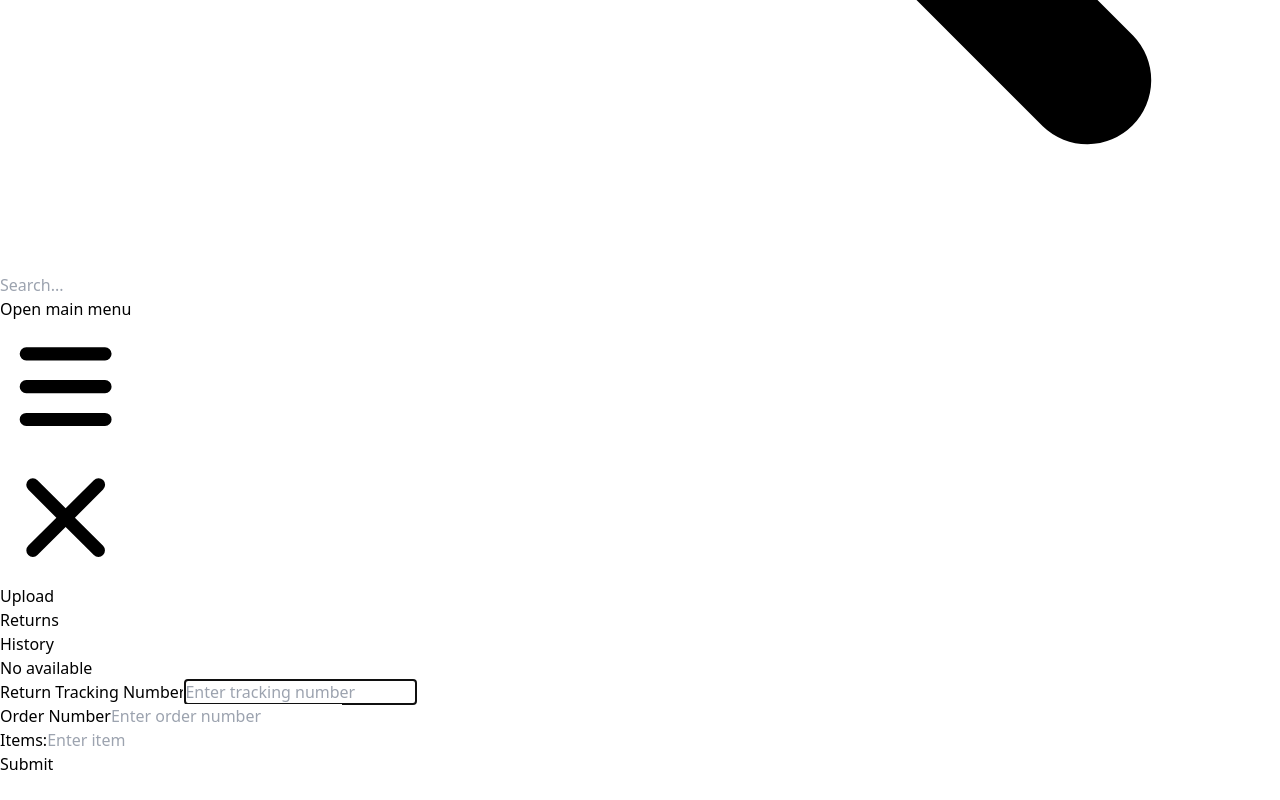
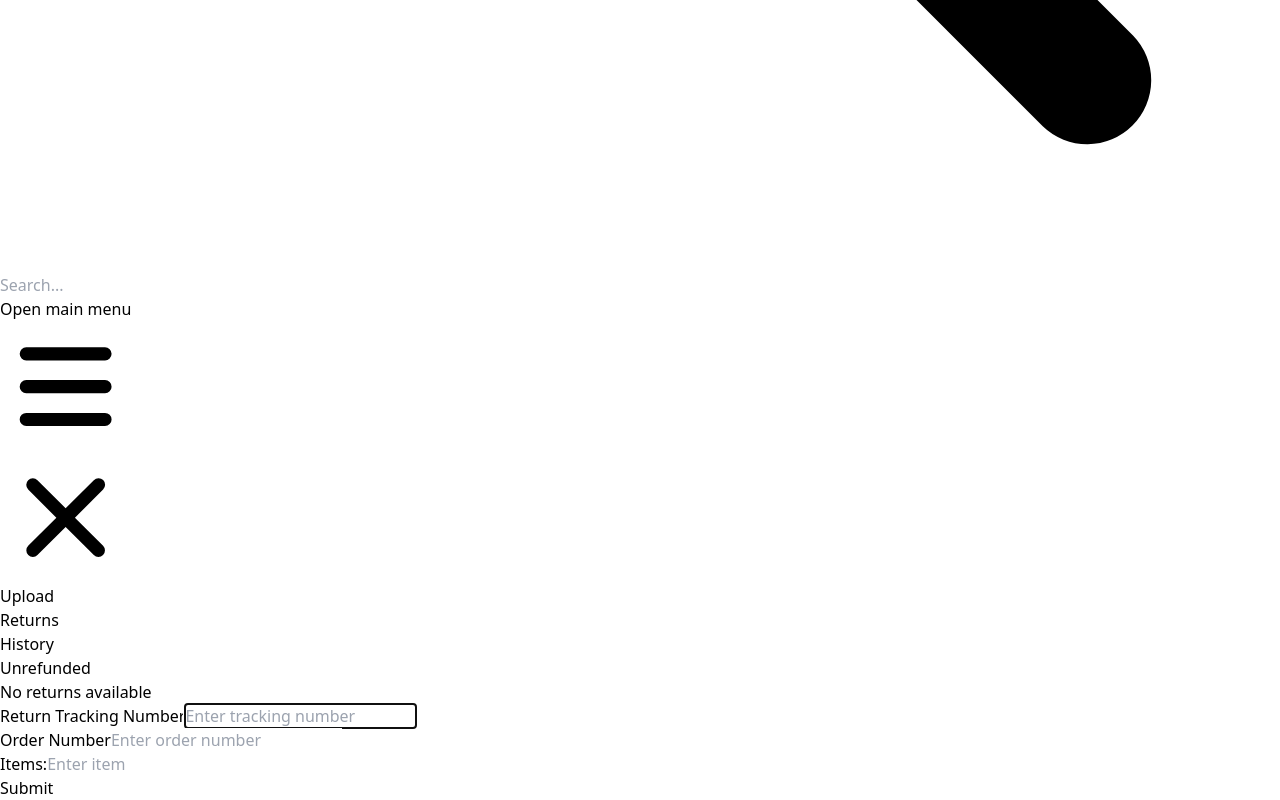
Before and after one commit to kaplos/workSite, a React (Vite) app: page /return in a window 1280 px wide. Shown: the part 1007-1807 px from the top of the page. Before the commit the page ends 1783 px from the top, so only its background shows below. Built offline with nearby package versions, Linux system fonts and the light colour scheme.

Commit message:
added in view unrefunded returns

```diff
--- a/src/components/ShoeWidthTable.jsx
+++ b/src/components/ShoeWidthTable.jsx
@@ -1,11 +1,26 @@
-import { useState } from "react";
+import { useEffect, useState } from "react";
 
-export default function ShoeInventory() {
-  const [inventory, setInventory] = useState([
-    { id: 1, width: "C", size: 5, stock: 1 },
-    { id: 2, width: "C", size: 5.5, stock: 3 },
-    { id: 3, width: "C", size: 6, stock: 6 },
-  ]);
+export default function ShoeInventory({sku}) {
+  const ENV = import.meta.env;
+
+  console.log(sku)
+  const [inventory, setInventory] = useState([]);
+  // useEffect(()=>{
+  //   setInventory(sizes)
+  // },[sizes])
+    useEffect(()=>{
+      const sizes = async () => {
+        try {
+          const response = await fetch(`${ENV.VITE_API_URL}/getSizes?sku=${sku}`);
+          const data = await response.json(); // Parse response to JSON
+          setInventory(data)
+          console.log(data); // Log or process the fetched sizes data
+        } catch (error) {
+          console.error("Error fetching sizes:", error);
+        }
+      };
+        sizes();
+    },[sku])
 
   const [form, setForm] = useState({ width: "", sizes: [], stock: "" });
   const [showDropdown, setShowDropdown] = useState(false);
--- a/src/components/products/History.jsx
+++ b/src/components/products/History.jsx
@@ -1,12 +1,15 @@
 const ENV = import.meta.env;
-import {useEffect, useState} from 'react';
+import {useEffect, useState,useRef} from 'react';
 import ProductCard from './ProductCard';
 import ReturnCard from '../returns/ReturnsCard';
 
 export default function History({collectionName,collection,handleDelete,handleClick}) {
   console.log(collection ,'products in history');
   const [isDisabled, setIsDisabled] = useState(collection.length===0);
-
+  const [showInformation,setShowInformation] = useState([]);
+  const [buttonMode,setButtonMode] = useState('default')
+  // const historyRef = useRef(null);
+  // const historyButtonRef = useRef(null);
   const handleAddProducts = async ()=>{
     console.log('request send ' ,localStorage.getItem('products'));
     let response = await fetch(`${ENV.VITE_API_URL}/addProducts`,{
@@ -18,14 +21,46 @@ export default function History({collectionName,collection,handleDelete,handleCl
     })
     let data = await response.json();
     console.log(data, "data from server in history");
-    // if(data.success){
-    //   localStorage.setItem('products',JSON.stringify([]));
-    //   window.location.reload();
+    if(data.success){
+      localStorage.setItem('products',JSON.stringify([]));
+      window.location.reload();
+    }
+  }
+  const handleCheckUnRefunded = async() =>{
+    // if(buttonMode==='unrefunded'){
+    //   handleCheckUnRefunded();
+    //   return;
     // }
+    let response = await fetch(`${ENV.VITE_API_URL}/getUnrefunded`,{
+      method:"GET",
+      headers:{
+        'Content-Type': 'application/json',
+      },
+    })
+    let data = await response.json();
+    console.log(data, "data from server for unrefunded");
+    setShowInformation(data);
+    setButtonMode('unrefunded')
+    // historyRef.current.textContent = " Unrefunded Returns"
+    // historyButtonRef.current.textContent = "Done"
+    // historyButtonRef.current.onclick = handleRevertUnrefunded;
+    // localStorage.setItem('unrefunded',JSON.stringify(data));
+  }
+
+  const handleRevertUnrefunded = async() => {
+
+      setButtonMode('default');
+      setShowInformation(collection);
+      // historyRef.current.textContent = "History"
+      // historyButtonRef.current.textContent = "Unrefunded";
+
+    console.log('Reverting unrefunded items...');
+
   }
 
   useEffect(()=>{
       setIsDisabled(collection.length===0);
+      setShowInformation(collection);
   },[collection])
 
   const renderCard = (item, index) => {
@@ -43,19 +78,30 @@ return(
 
   <div className='w-72 h-screen border-r-2 border-black flex flex-col gap-2'>
   <div className='flex flex-row w-full justify-between items-center p-4 border-b-2 border-gray-300'>
-    <h1 className="font-bold text-lg ">History</h1>
-    {collectionName=='products' ? <button className={`border-2 border-blue-500 p-2 rounded-lg bg-blue-500 ${isDisabled ? 'opacity-50' : 'bg-blue-500'}`}
-    onClick={handleAddProducts}
-    disabled={isDisabled}>Done</button>:''}
+    <h1 className="font-bold text-lg " >{buttonMode==='default' ? 'History' : 'Unrefunded Returns'}</h1>
+    {collectionName=='products' ?
+
+      <button className={`border-2 border-blue-500 p-2 rounded-lg bg-blue-500 ${isDisabled ? 'opacity-50' : 'bg-blue-500'}`}
+      onClick={ handleAddProducts }
+      disabled={isDisabled}> Done
+    </button>
+    :
+      <button className={`border-2 border-blue-500 p-2 rounded-lg bg-blue-500`}
+      onClick={buttonMode==='default' ? handleCheckUnRefunded : handleRevertUnrefunded }
+      disabled={false}
+      > {buttonMode==='default' ? 'Unrefunded' : 'Done'}
+    </button>
+    }
   </div>
+
   <div className="flex flex-col w-full p-4 gap-2 overflow-y-auto h-full">
-    {collection.length > 0 ? (
-      collection.map((item, index) => (
+    {showInformation.length > 0 ? (
+      showInformation.map((item, index) => (
         renderCard(item, index)
         // <ProductCard product={product} index={index} handleDelete={handleDelete} handleClick={handleClick}/>
       ))
     ) : (
-      <p>{`No ${collection} available`}</p>
+      <p>{`No ${collectionName} available`}</p>
     )}
   </div>
 </div>
--- a/src/pages/ProductManager.jsx
+++ b/src/pages/ProductManager.jsx
@@ -7,15 +7,26 @@ const ProductManager = ({ showProductDetails, setShowProductDetails }) => {
     const [product, setProduct] = useState(showProductDetails || {});
     const [loading, setLoading] = useState(false);
     const [selectedImages, setSelectedImages] = useState([]);
-
     const navigate = useNavigate();
 
     useEffect(() => {
-    if (showProductDetails) {
-      setProduct(showProductDetails);
-      setSelectedImages(JSON.parse(showProductDetails.images)|| []);
-    }
-  }, [showProductDetails]);
+      // Check if showProductDetails exists before setting state
+      if (showProductDetails) {
+        setProduct(showProductDetails);
+
+        // Safely parse images or set as empty array if invalid
+        try {
+          setSelectedImages(JSON.parse(showProductDetails.images) || []);
+        } catch (error) {
+          console.error("Error parsing images:", error);
+          setSelectedImages([]); // Fallback to an empty array if parsing fails
+        }
+      }
+
+      // Fetch sizes for the product asynchronously
+
+
+    }, [showProductDetails])
 
   const handleChange = (e) => {
     const { name, value } = e.target;
@@ -242,7 +253,7 @@ const ProductManager = ({ showProductDetails, setShowProductDetails }) => {
                   className="border border-gray-300 px-2 py-1 w-full"
                 />
             </div>
-            <div><ShoeInventory/>  </div>
+            <div><ShoeInventory sku={product.sku}/>  </div>
 
         <div className="flex gap-2 mt-4">
           <button
--- a/src/pages/Returns.jsx
+++ b/src/pages/Returns.jsx
@@ -7,39 +7,36 @@ import {onClick } from '../utils/ApiUtils'
 
 export default function Returns({showReturnDetails,setReturnDetails}) {
     console.log(showReturnDetails,'showReturnDetails')
-    // const [trackingNumber, setTrackingNumber] = useState('eajearjryaj');
-    // const [orderNumber, setOrderNumber] = useState('aeTjaetj');
-    // const [items, setItems] = useState(['RGSD','ASRGRH','arehhae','aetjh','aetjrataj']);
+
     const [trackingNumber, setTrackingNumber] = useState('');
     const [orderNumber, setOrderNumber] = useState('');
     const [items, setItems] = useState([]);
+    const [unrefunded, setUnrefunded] = useState(null);// i might not need this
     const [submitted, setSubmitted] = useState(()=>{
         const data = localStorage.getItem('returns');
         return data ? JSON.parse(data) : [];
     });
     const [returnForm, setReturnForm] = useState([]);
+    const [isShowingDetails,setIsShowingDetails] = useState(false);
     const [isOpened,setIsOpened] = useState(false);
     const [selectedItem,setSelectedItem] = useState(null);
     const [isLoading,setIsLoading] = useState(false)
     const navigate = useNavigate();
+
     useEffect(()=>{
         if(showReturnDetails){
-            setReturnForm(showReturnDetails)
-            setTrackingNumber(showReturnDetails.trackingNumber)
-            setOrderNumber(showReturnDetails.orderNumber)
-            let items
-            try{
-                items = JSON.parse(showReturnDetails.items)
-            } catch{
-                items = showReturnDetails.items
-            }
-            setItems(items)
-            console.log(trackingNumber,orderNumber,items,'after clicking an item from search')
+
+            handleSetStates(showReturnDetails)
+            setIsShowingDetails(true);
+            // console.log(trackingNumber,orderNumber,items,'after clicking an item from search')
             // setIsShowingDetails(true)
         }
         console.log(showReturnDetails)
     },[showReturnDetails])
 
+    // useEffect(()=>{
+
+    // })
 
     useEffect(() => {
         localStorage.setItem('returns', JSON.stringify(submitted));
@@ -60,6 +57,17 @@ export default function Returns({showReturnDetails,setReturnDetails}) {
         const updatedItems = [...items];
         updatedItems.splice(index, 1);
         setItems(updatedItems);
+    }
+    const handleSetStates = (returnToShow) =>{
+        const {trackingNumber,orderNumber,items} = returnToShow;
+        setReturnForm(returnToShow)
+        setTrackingNumber(trackingNumber)
+        setOrderNumber(orderNumber)
+            try{
+                setItems(JSON.parse(items))
+            } catch{
+                setItems(items)
+            }
     }
 
     const handleSubmit = async (e) => {
@@ -87,13 +95,13 @@ export default function Returns({showReturnDetails,setReturnDetails}) {
         setReturnForm({...returnForm,trackingNumber:trackingNumber,orderNumber:orderNumber,items:items,type:"return", });
         setIsLoading(true)
         try {
-            const method = showReturnDetails? 'update':'return';
+            const method = isShowingDetails? 'update':'return';
             const response = await fetch(`${ENV.VITE_API_URL}/${method}`, {
                 method: 'POST',
                 headers: {
                     'Content-Type': 'application/json'
                 },
-                body: JSON.stringify(showReturnDetails?returnForm:formData)
+                body: JSON.stringify(isShowingDetails?returnForm:formData)
             });
             const data = await response.json();
             setIsLoading(false)
@@ -117,7 +125,9 @@ export default function Returns({showReturnDetails,setReturnDetails}) {
         }
     };
     const handleClick = (ret) => {
-        setReturnDetails(ret)
+        setIsShowingDetails(true);
+        handleSetStates(ret)
+        // setReturnDetails(ret)
         // setSelectedItem(ret);
 
         // setIsOpened(true);
@@ -213,7 +223,7 @@ export default function Returns({showReturnDetails,setReturnDetails}) {
             </form>
         )
     }
-    const rendorViewDetails = () => {
+    const renderViewDetails = () => {
         return (
         <form onSubmit={handleSubmit} className="flex flex-col w-full h-full p-4">
 
@@ -328,28 +338,27 @@ export default function Returns({showReturnDetails,setReturnDetails}) {
                   className="border-2 border-black rounded-lg p-2"
                   id="date"
                   value={
-                    showReturnDetails.refunded
-                      ? new Date(showReturnDetails.refunded_At).toISOString().split('T')[0]
+                    returnForm.refunded
+                      ? new Date(returnForm.refunded_At).toISOString().split('T')[0]
                       : ''
                   }
                   onChange={(e) => {
-
                     setReturnForm({ ...returnForm, refunded_At: new Date(e.target.value).toISOString() ,refunded:true});
-
                   }}
-                  disabled={!showReturnDetails.refunded}
+                  disabled={!returnForm.refunded}
                 />
               </div>
             </div>
           </div>
             <div className="flex flex-row">
                 <button type="submit" onClick={() => {
+                    setIsShowingDetails(false)
                     setReturnForm(null)
                     setTrackingNumber("")
                     setOrderNumber("")
                     setItems([])
                     setReturnDetails(null);
-                    navigate('/return');
+
 
                 }}
                 className="mt-4 bg-blue-500 text-white py-2 px-4 rounded"
@@ -366,17 +375,29 @@ export default function Returns({showReturnDetails,setReturnDetails}) {
         );
     };
 
+
+
+    // const renderUnrefunded = () => {
+
+    // }
     return (
           <div className='flex flex-col w-full h-full bg-gray-200'>
             {/* <h1></h1> */}
             <div className='flex flex-row'>
                 {
-                    showReturnDetails?
-                        rendorViewDetails()
-                        :
+
+
                         <>
-                        <History collection={submitted} collectionName={'returns'} handleClick={handleClick} />
-                            {renderForm()}
+                        <History collection={submitted} collectionName={'returns'} handleClick={handleClick} handleShowUnrefunded={(items)=> setUnrefunded(items)} />
+                            {/* {
+                            unrefunded?
+                             renderUnrefunded() : renderForm()
+                             } */}
+                            {
+                                isShowingDetails ?
+                                    renderViewDetails() :
+                                    renderForm()
+                            }
                         </>
 
                 }
```
